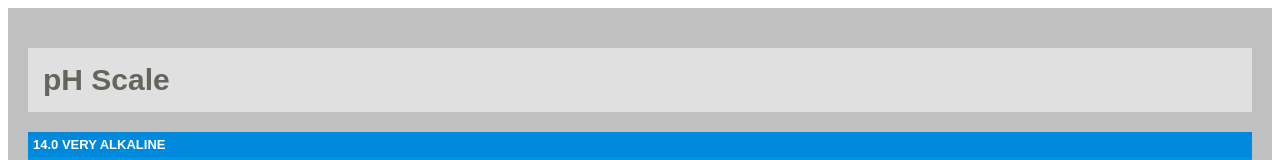
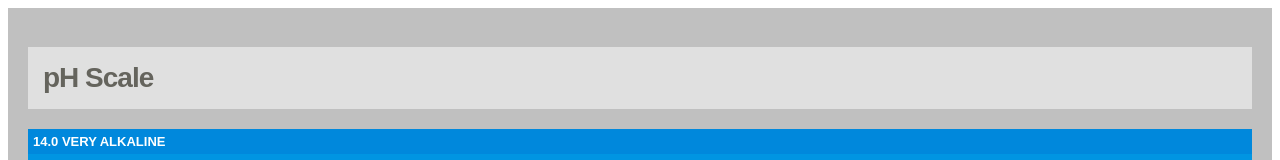
Before and after one commit to amirulameen/week2-b24, a plain HTML site: page ph-scale.html in a window 1280 px wide. Shown: the top 160 px of the page. Drawn offline with Linux system fonts and the light colour scheme.

Commit message:
Add files via upload

```diff
--- a/ph-scale.html
+++ b/ph-scale.html
@@ -5,11 +5,12 @@
 	<title>Ph Scale</title>
 	<style type="text/css">
 		h1 {
-			font-size: 30px;
+			font-size: 28px;
 			background-color: #E0E0E0;
 			color: #65645D;
 			margin-bottom: 20px;
 			padding: 15px;
+			letter-spacing: -1px;
 		}
 		h2 {
 			font-size: 13px;
```
